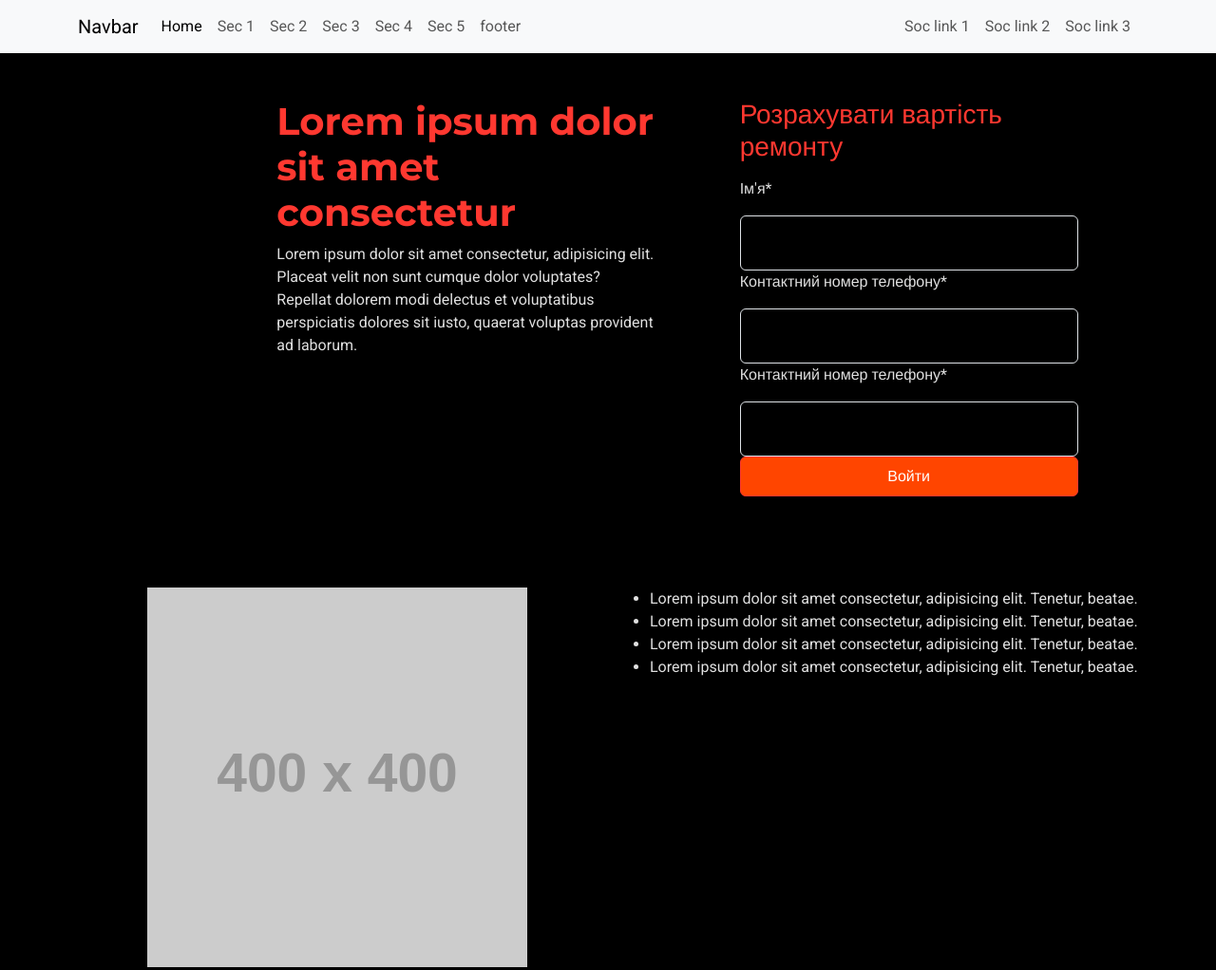
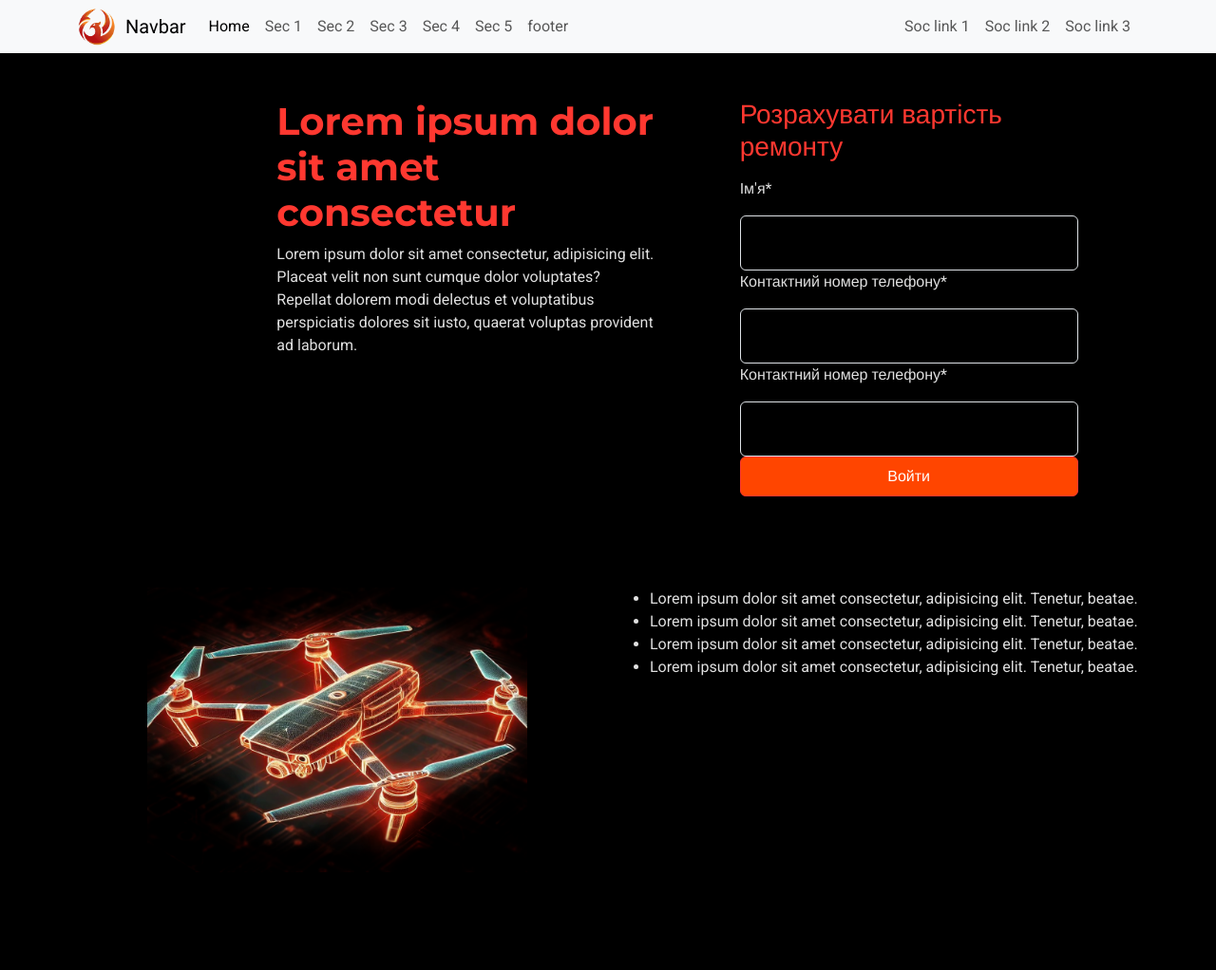
Before and after one commit to Ivan4232/Quadro.ua, a plain HTML site: page index.html in a window 1280 px wide. Shown: the top 1022 px of the page at 95% size. Drawn offline with nearby package versions, Linux system fonts and the light colour scheme; placeholder pictures from the web are drawn by us.

Commit message:
Comit 7 Logo

```diff
--- a/css/style.css
+++ b/css/style.css
@@ -76,6 +76,12 @@ h1,
 
 .header{
 
+}
+
+.logo{
+  max-width: 40px;
+  max-height: 40px;
+  margin-right: 10px;
 }
 .main{
   flex: 1;
--- a/index.html
+++ b/index.html
@@ -18,6 +18,7 @@
         <!-- Nav -->
         <nav class="navbar navbar-expand-lg bg-body-tertiary sticky-top">
           <div class="container">
+            <img class="logo" src="images/logo.png" alt="">
             <a class="navbar-brand" href="#">Navbar</a>
             <button
               class="navbar-toggler"
@@ -140,7 +141,7 @@
                   width="400"
                   height="400"
                   class="img-fluid d-block m-auto mb-4"
-                  src="https://placehold.co/400"
+                  src="images/drone-1.png"
                   alt=""
                 />
               </div>
@@ -433,5 +434,6 @@
       integrity="sha384-YvpcrYf0tY3lHB60NNkmXc5s9fDVZLESaAA55NDzOxhy9GkcIdslK1eN7N6jIeHz"
       crossorigin="anonymous"
     ></script>
+    <script src="js/style.js" ></script>
   </body>
 </html>
```
Also changed, not shown: images/drone-1.png (added), images/logo.png (added), js/style.js (added).
